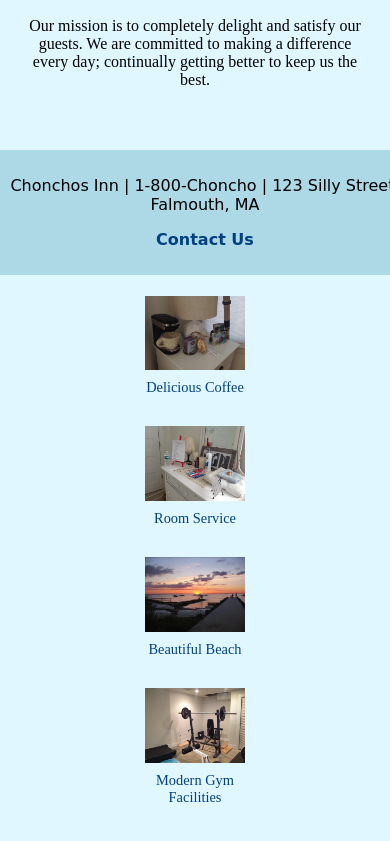
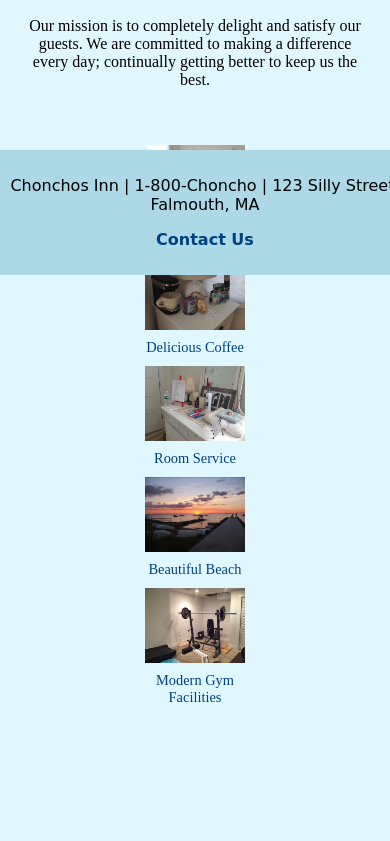
Before and after one commit to joeylandry/ChonchosInn, a plain HTML site: page index.html in a window 390 px wide. Shown: the part 569-1410 px from the top of the page. Drawn offline with Linux system fonts and the light colour scheme.

Commit message:
Add files via upload

```diff
--- a/styles.css
+++ b/styles.css
@@ -179,12 +179,14 @@ th, td {
         display: flex; /* vertical stack */
         flex-direction: column; /* stack items vertically */
         align-items: center;
+        width: 100vw; /* set gallery to full viewport width */
+        margin: 0; /* remove margins */
+        padding: 0; /* remove any padding */
     }
 
     .gallery-item {
         width: 100px; /* smaller image */
-        max-width: 100%; /* override desktop max-wdith */
-        margin-bottom: 20px;
+        margin: 0;
     }
 
     .gallery-item img {
```
